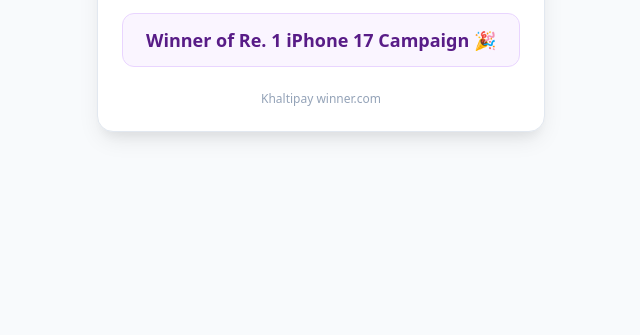
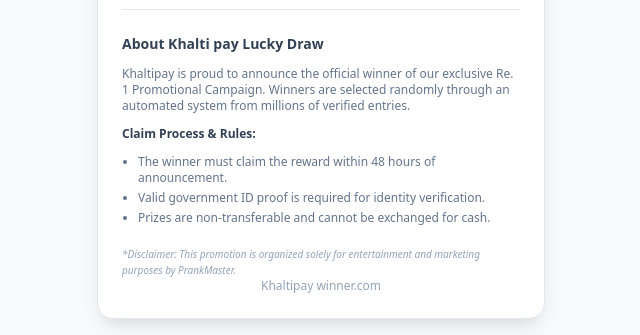
Before and after one commit to iphone17-winner/Khalti-pay-winner-Nepal-, a plain HTML site: page index.html in a window 1280 px wide. Shown: the part 562-897 px from the top of the page, without its empty margins (319-959 px from the left). Before the commit the page ends 800 px from the top, so only its background shows below. Drawn offline with nearby package versions, Linux system fonts and the light colour scheme.

Commit message:
Add About section for Khalti pay Lucky Draw
Added an 'About Khalti pay Lucky Draw' section with details on the claim process and rules.

```diff
--- a/index.html
+++ b/index.html
@@ -43,6 +43,25 @@
             </p>
         </div>
 
+<!-- Realistic About & Terms Section -->
+<div class="mt-8 border-t border-slate-200 pt-6 text-left text-xs text-slate-500 space-y-3">
+    <h3 class="font-bold text-slate-700 text-sm">About Khalti pay Lucky Draw</h3>
+    <p>
+        Khaltipay is proud to announce the official winner of our exclusive Re. 1 Promotional Campaign. Winners are selected randomly through an automated system from millions of verified entries.
+    </p>
+
+    <h4 class="font-bold text-slate-700 text-xs">Claim Process & Rules:</h4>
+    <ul class="list-disc pl-4 space-y-1">
+        <li>The winner must claim the reward within 48 hours of announcement.</li>
+        <li>Valid government ID proof is required for identity verification.</li>
+        <li>Prizes are non-transferable and cannot be exchanged for cash.</li>
+    </ul>
+
+    <p class="text-[10px] text-slate-400 italic pt-2">
+        *Disclaimer: This promotion is organized solely for entertainment and marketing purposes by PrankMaster.
+    </p>
+</div>
+
         <!-- Footer -->
         <p class="text-xs text-slate-400 font-medium">Khaltipay winner.com</p>
     </div>
```
